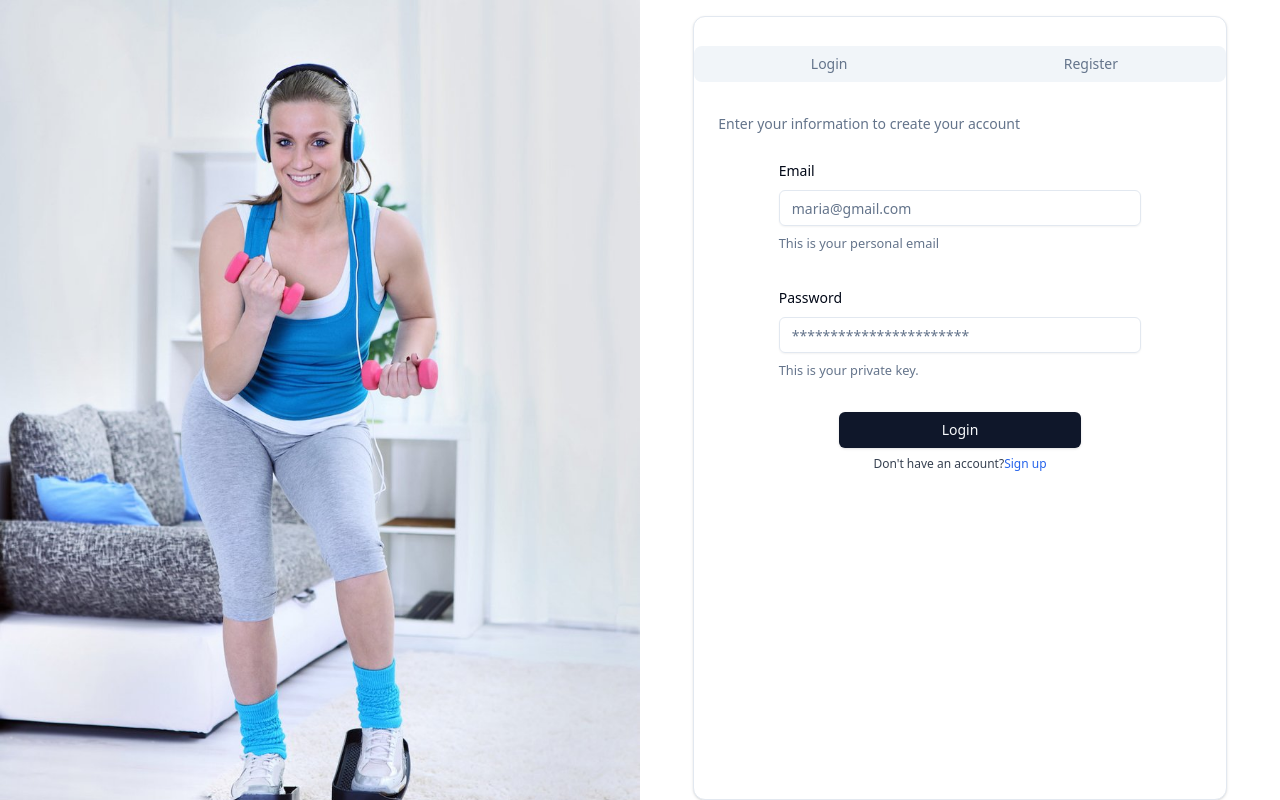
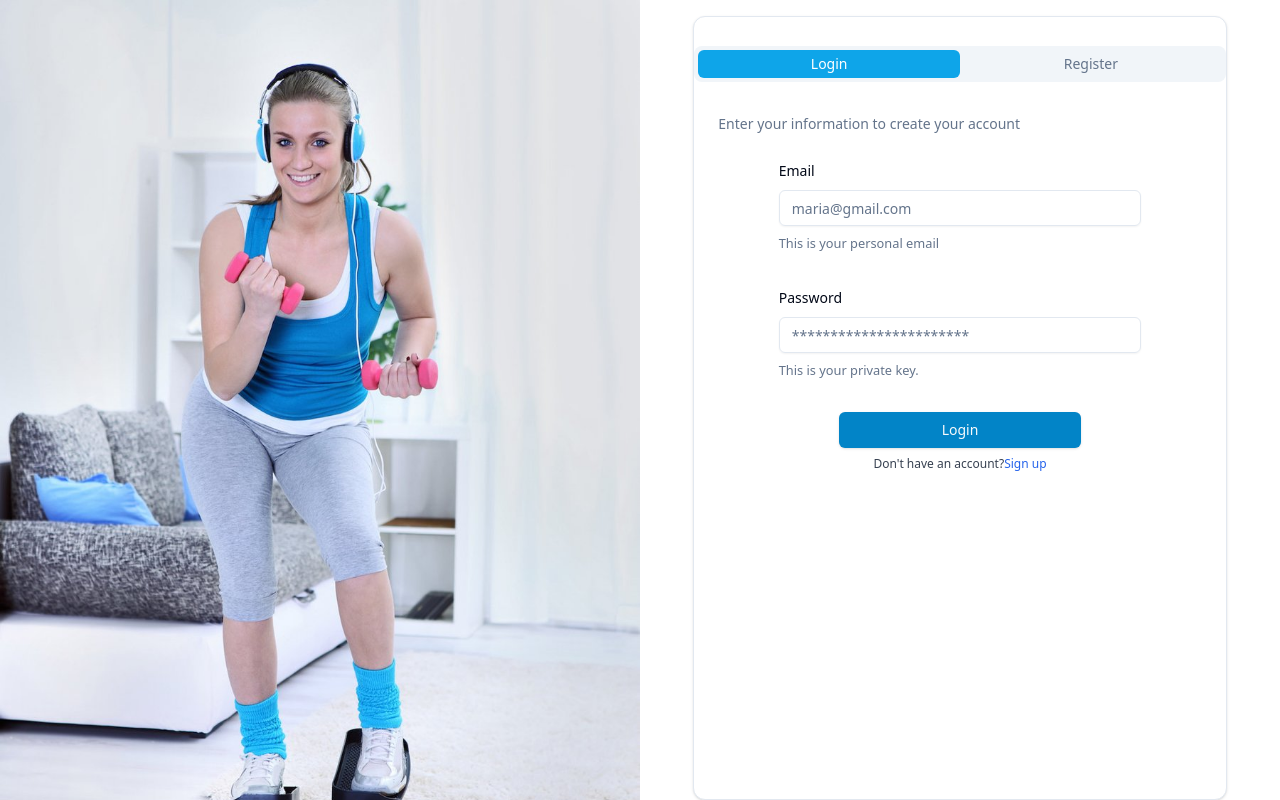
Before and after one commit to GhostRiderDev/MuscletonicDev, a React (Vite) app in the folder front/: page /auth in a window 1280 px wide. Built offline with nearby package versions, Linux system fonts and the light colour scheme.

Commit message:
Update styling for Auth component and LoginForm/RegisterForm buttons

```diff
--- a/front/src/components/Auth.tsx
+++ b/front/src/components/Auth.tsx
@@ -51,10 +51,18 @@ const Auth = () => {
       <Card className="w-full flex flex-col mt-4 mx-auto justify-center  md:w-5/12 items-center">
         <Tabs defaultValue={tab} value={tab} className="w-full">
           <TabsList className="grid w-full grid-cols-2 top-0">
-            <TabsTrigger onClick={() => setTab("signin")} value="login">
+            <TabsTrigger
+              onClick={() => setTab("signin")}
+              value="login"
+              className={tab === "signin" ? "bg-sky-500 text-white" : ""}
+            >
               Login
             </TabsTrigger>
-            <TabsTrigger onClick={() => setTab("signup")} value="register">
+            <TabsTrigger
+              onClick={() => setTab("signup")}
+              value="register"
+              className={tab === "signup" ? "bg-sky-500 text-white" : ""}
+            >
               Register
             </TabsTrigger>
           </TabsList>
--- a/front/src/components/LoginForm.tsx
+++ b/front/src/components/LoginForm.tsx
@@ -106,7 +106,10 @@ const LoginForm = ({ navigate }: { navigate: NavigateFunction }) => {
           </FormItem>
         )}
       />
-      <Button className="w-1/2 mx-auto block" type="submit">
+      <Button
+        className="w-1/2 mx-auto block bg-sky-600 hover:bg-sky-400"
+        type="submit"
+      >
         Login
       </Button>
     </form>
--- a/front/src/components/RegisterForm.tsx
+++ b/front/src/components/RegisterForm.tsx
@@ -206,7 +206,10 @@ const RegisterForm: React.FC<RegisterFormProps> = ({
           )}
         />
       </div>
-      <Button className="w-1/2 block mx-auto" type="submit">
+      <Button
+        className="w-1/2 block mx-auto  bg-sky-600 hover:bg-sky-400"
+        type="submit"
+      >
         Sign up
       </Button>
     </form>
```
